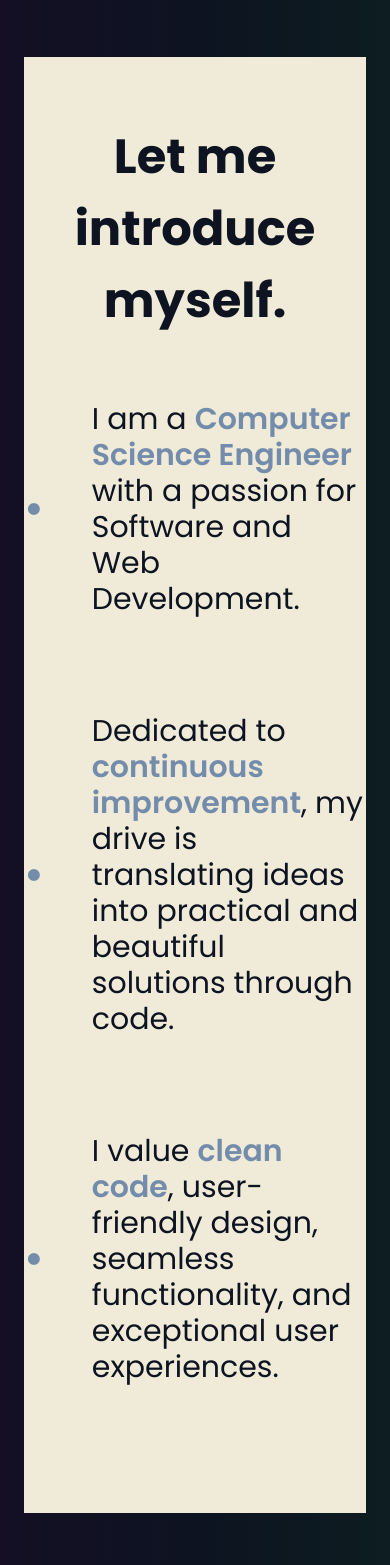
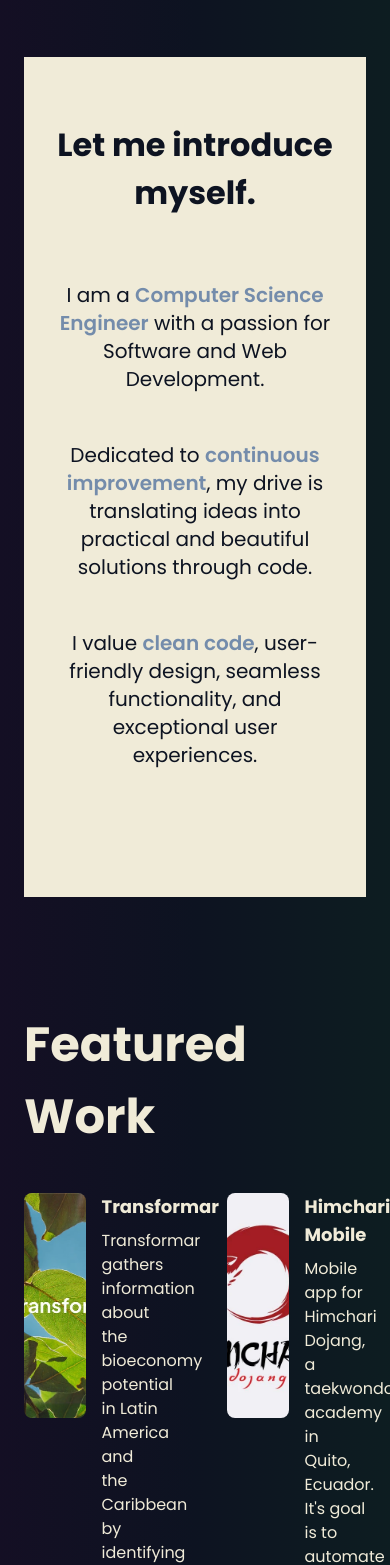
Before and after one commit to BrokenRoto/brokenroto.github.io, a Next.js app: page / in a window 390 px wide. Shown: the part 869-2434 px from the top of the page. Built offline with nearby package versions, Linux system fonts and the light colour scheme.

Commit message:
About responsive

```diff
--- a/src/app/page.tsx
+++ b/src/app/page.tsx
@@ -58,14 +58,14 @@ const HomePage = () => {
         id="about"
         className="bg-secondary text-primary py-16 flex flex-col justify-center"
       >
-        <div className="container text-center">
-          <h3 className="text-[3rem] font-bold">Let me introduce myself.</h3>
-          <div className="text-3xl text-left space-y-24 my-16">
+        <div className="px-8 md:px-0 container text-center">
+          <h3 className="text-[2rem] lg:text-[3rem] font-bold">Let me introduce myself.</h3>
+          <div className="text-center text-xl lg:text-3xl lg:text-left space-y-12 lg:space-y-24 my-16">
             <div className="flex justify-end items-center">
-              <span className="text-primary-light text-[3rem] pr-12">
+              <span className="hidden md:block text-primary-light text-[3rem] pr-12">
                 &#8226;
               </span>
-              <p className="max-w-3xl">
+              <p className="max-w-xl lg:max-w-3xl">
                 I am a{" "}
                 <span className="text-primary-light font-semibold">
                   Computer Science Engineer
@@ -74,10 +74,10 @@ const HomePage = () => {
               </p>
             </div>
             <div className="flex justify-end items-center">
-              <span className="text-primary-light text-[3rem] pr-12">
+              <span className="hidden md:block text-primary-light text-[3rem] pr-12">
                 &#8226;
               </span>
-              <p className="max-w-3xl">
+              <p className="max-w-xl lg:max-w-3xl">
                 Dedicated to{" "}
                 <span className="text-primary-light font-semibold">
                   continuous improvement
@@ -88,10 +88,10 @@ const HomePage = () => {
             </div>
 
             <div className="flex justify-end items-center">
-              <span className="text-primary-light text-[3rem] pr-12">
+              <span className="hidden md:block text-primary-light text-[3rem] pr-12">
                 &#8226;
               </span>
-              <p className="max-w-3xl">
+              <p className="max-w-xl lg:max-w-3xl">
                 I value{" "}
                 <span className="text-primary-light font-semibold">
                   clean code
```
